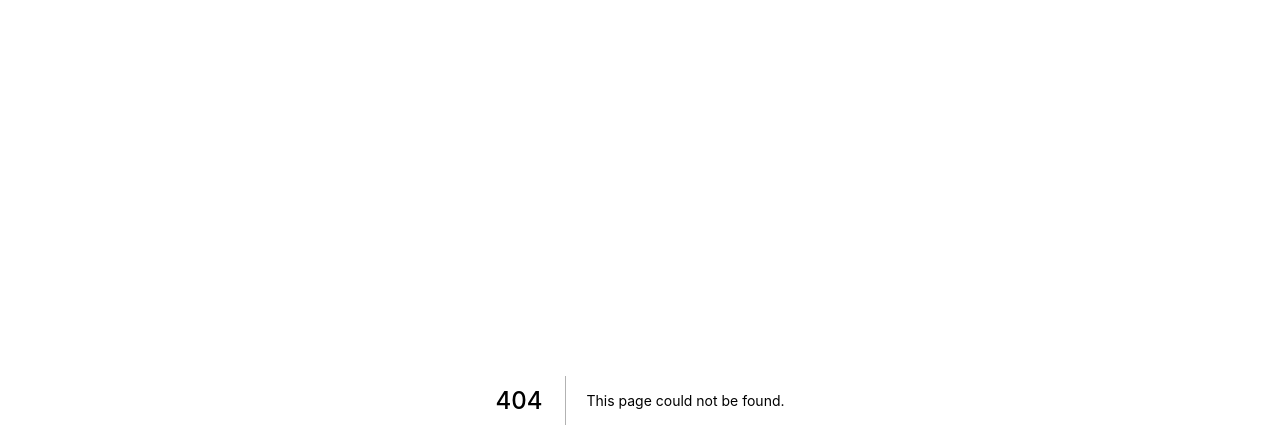
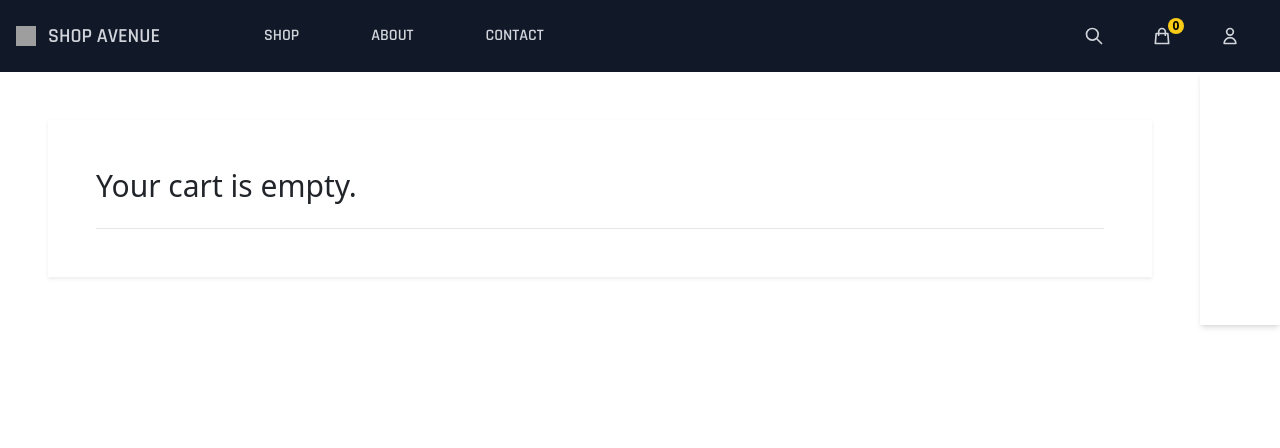
Before and after one commit to abadrimsim/shop-avenue-ecommerce-website, a Next.js app: page /cart in a window 1280 px wide. Before the commit this address had no page. Shown: the top 448 px of the page. Built offline with nearby package versions, Linux system fonts and the light colour scheme; no server answers; grey boxes are pictures that could not be loaded.

Commit message:
Add cart page

```diff
--- a/src/components/Header.js
+++ b/src/components/Header.js
@@ -7,9 +7,11 @@ import {
 } from '@heroicons/react/outline';
 import { Navbar, Container, Nav } from 'react-bootstrap';
 import { useSession, signIn, signOut } from 'next-auth/react';
+import { useRouter } from 'next/router';
 
 function Header() {
 	const { data: session } = useSession();
+	const router = useRouter();
 
 	return (
 		<header>
@@ -18,6 +20,7 @@ function Header() {
 					<Navbar.Brand
 						href='#home'
 						className='flex items-center content-center mr-14'
+						onClick={() => router.push('/')}
 					>
 						<Image
 							src={'/shop-logo-light.ico'}
@@ -55,7 +58,7 @@ function Header() {
 								<p className='link md:hidden'>Search</p>
 								<SearchIcon className='hidden md:block nav-icon' />
 							</Nav.Link>
-							<Nav.Link href='/'>
+							<Nav.Link onClick={() => router.push('/cart')}>
 								<p className='link md:hidden'>Shopping Cart</p>
 								<div className='relative flex items-center'>
 									<span className='absolute -top-2 right-1 h-4 w-4 bg-yellow-400 text-center  rounded-full text-black font-bold text-xs'>
--- /dev/null
+++ b/src/pages/cart.js
@@ -0,0 +1,23 @@
+import Header from '../components/Header';
+
+function Cart() {
+	return (
+		<div>
+			<Header />
+
+			<main className='lg:flex max-w-screen-2xl mx-auto'>
+				{/* Left */}
+				<div className='flex-grow m-5 shadow-sm'>
+					<div className='flex flex-col p-5 space-y-10 bg-white'>
+						<h1 className='text-3xl border-b pb-4'>Your cart is empty.</h1>
+					</div>
+				</div>
+
+				{/* Right */}
+				<div className='flex flex-col bg-white p-10 shadow-md'></div>
+			</main>
+		</div>
+	);
+}
+
+export default Cart;
--- a/src/pages/products/[id].js
+++ b/src/pages/products/[id].js
@@ -17,10 +17,10 @@ function ProductItem({ product }) {
 	return (
 		<div>
 			<Header />
-			<div className='flex max-w-screen-2xl mx-auto my-32 gap-10 px-36'>
+
+			<main className='flex max-w-screen-2xl mx-auto my-32 gap-10 px-36'>
 				<div className='border-1 hover:border-shop_ave-yellow rounded relative cursor-crosshair'>
-					{/* <Image src={image} width={600} height={600} alt={title} /> */}
-					<Zoom img={image} zoomScale={3} width={600} height={600} />
+					<Zoom img={image} zoomScale={2} width={600} height={600} />
 				</div>
 				<div className=''>
 					<p className='text-gray-500 mb-3'>{category}</p>
@@ -51,33 +51,19 @@ function ProductItem({ product }) {
 					<hr className='mt-5 mb-4' />
 					<button className='button-white'>Add to Cart</button>
 				</div>
-			</div>
+			</main>
 		</div>
 	);
 }
 
 export default ProductItem;
 
-export async function getStaticPaths() {
-	const res = await fetch(`https://fakestoreapi.com/products`);
-	const products = await res.json();
-
-	const paths = products.map((product) => ({
-		params: { id: product.id.toString() },
-	}));
+export async function getServerSideProps(context) {
+	const { id } = context.params;
+	const res = await fetch(`https://fakestoreapi.com/products/${id}`);
+	const product = await res.json();
 
 	return {
-		paths,
-		fallback: false,
+		props: { product },
 	};
 }
-
-export async function getStaticProps(context) {
-	const id = context.params.id;
-	const res = await fetch(`https://fakestoreapi.com/products/${id}`);
-	const data = await res.json();
-
-	return {
-		props: { product: data },
-	};
-}
```
